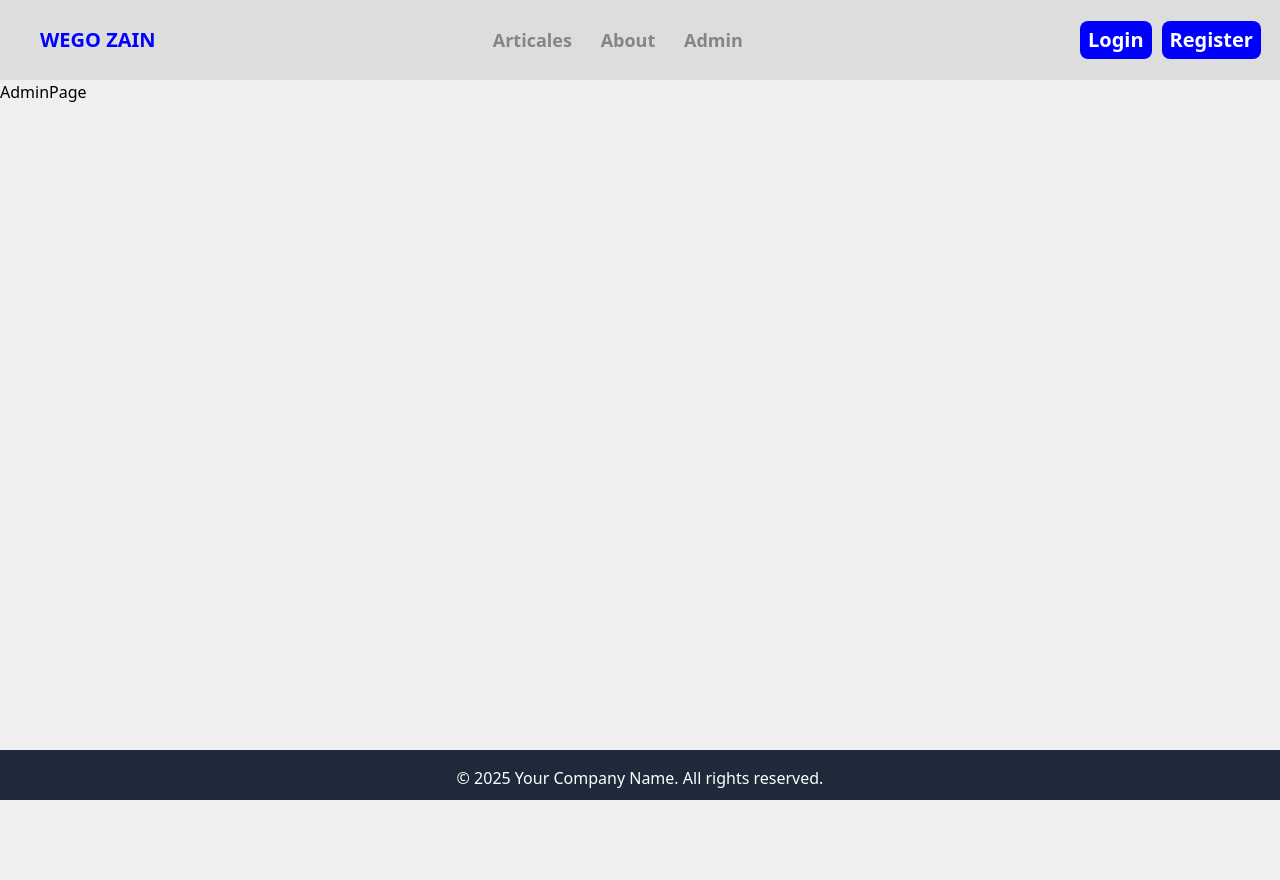
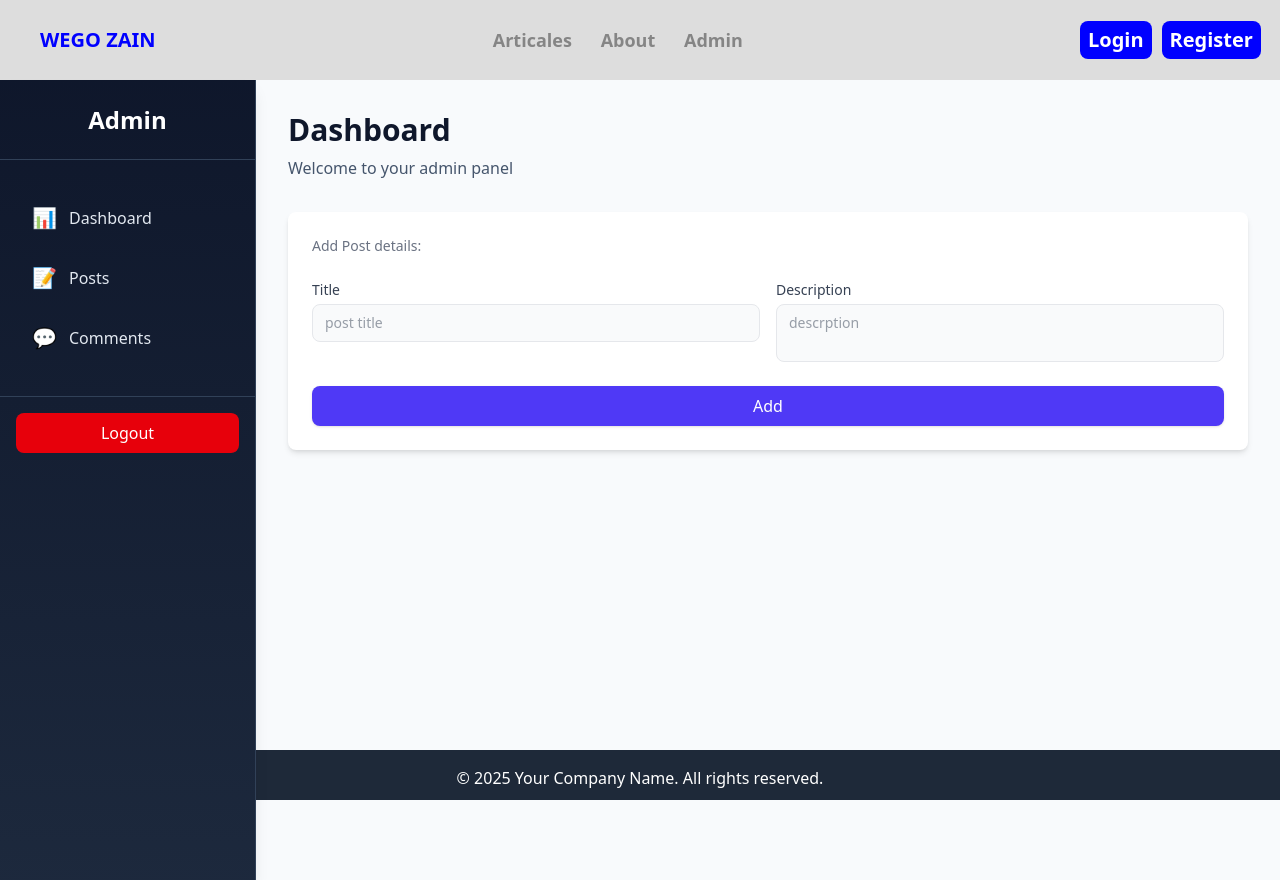
Before and after one commit to walidashraf0/first-next-app, a Next.js app: page /admin in a window 1280 px wide. Before the commit the page ends 800 px from the top, so only its background shows below. Built offline with nearby package versions, Linux system fonts and the light colour scheme.

Commit message:
Admin Page Design

```diff
--- /dev/null
+++ b/src/app/admin/AddPostForm.tsx
@@ -0,0 +1,62 @@
+"use client";
+
+import { useState } from "react";
+import { toast } from "react-toastify";
+
+const AddPostForm = () => {
+  const [title, setTitle] = useState("");
+  const [description, setDescription] = useState("");
+
+  const handleSubmit = (e: React.FormEvent) => {
+    e.preventDefault();
+    if (title === "") {
+      toast.error("title is required.");
+    } else if (description === "") {
+      toast.error("Description Is required.");
+    }
+    console.log({ title, description });
+  };
+
+  return (
+    <form onSubmit={handleSubmit} className="flex flex-col gap-6">
+      <p className="text-sm text-gray-500">Add Post details:</p>
+
+      <div className="grid grid-cols-1 md:grid-cols-2 gap-4">
+        <label htmlFor="title" className="flex flex-col text-sm text-gray-700">
+          <span className="mb-1">Title</span>
+          <input
+            type="text"
+            id="title"
+            placeholder="post title"
+            value={title}
+            onChange={(e) => setTitle(e.target.value)}
+            className="w-full px-3 py-2 border border-gray-200 rounded-lg bg-gray-50 focus:outline-none focus:ring-2 focus:ring-indigo-300"
+          />
+        </label>
+
+        <label
+          htmlFor="password"
+          className="flex flex-col text-sm text-gray-700"
+        >
+          <span className="mb-1">Description</span>
+          <textarea
+            id="descrption"
+            placeholder="descrption"
+            value={description}
+            onChange={(e) => setDescription(e.target.value)}
+            className="w-full px-3 py-2 border border-gray-200 rounded-lg bg-gray-50 focus:outline-none focus:ring-2 focus:ring-indigo-300 resize-none"
+          />
+        </label>
+      </div>
+
+      <button
+        type="submit"
+        className="w-full bg-indigo-600 text-white py-2 rounded-lg font-medium shadow-sm hover:bg-indigo-700 focus:outline-none focus:ring-2 focus:ring-indigo-300"
+      >
+        Add
+      </button>
+    </form>
+  );
+};
+
+export default AddPostForm;
--- /dev/null
+++ b/src/app/admin/AdminSidebar.tsx
@@ -0,0 +1,79 @@
+'use client'
+
+import React from 'react'
+import Link from 'next/link'
+
+interface NavItem {
+  href: string
+  label: string
+  icon: string
+}
+
+interface AdminSidebarProps {
+  isOpen?: boolean
+  onClose?: () => void
+}
+
+const AdminSidebar = ({ isOpen = true, onClose }: AdminSidebarProps) => {
+  const navItems: NavItem[] = [
+    { href: '/admin', label: 'Dashboard', icon: '📊' },
+    { href: '/admin/posts-table', label: 'Posts', icon: '📝' },
+    { href: '/admin/comments-table', label: 'Comments', icon: '💬' },
+  ]
+
+  return (
+    <>
+      {/* Mobile Overlay */}
+      {isOpen && (
+        <div
+          className="fixed inset-0 bg-black bg-opacity-50 md:hidden z-30"
+          onClick={onClose}
+        />
+      )}
+
+      {/* Sidebar */}
+      <aside
+        className={`fixed left-0 top-0 sm:top-0 md:top-auto h-screen w-64 bg-gradient-to-b from-slate-900 to-slate-800 border-r border-slate-700 shadow-lg transition-transform duration-300 ease-in-out z-40 ${
+          isOpen ? 'translate-x-0' : '-translate-x-full'
+        } md:translate-x-0 `}
+      >
+        {/* Close Button for Mobile */}
+        <button
+          onClick={onClose}
+          className="absolute top-4 right-4 md:hidden text-slate-200 hover:text-white text-2xl"
+        >
+          ✕
+        </button>
+
+        {/* Logo Section */}
+        <div className="flex items-center justify-center h-20 border-b border-slate-700">
+          <h1 className="text-2xl font-bold text-white">Admin</h1>
+        </div>
+
+        {/* Navigation */}
+        <nav className="flex-1 px-4 py-8 space-y-2">
+          {navItems.map((item) => (
+            <Link
+              key={item.href}
+              href={item.href}
+              className="flex items-center space-x-3 px-4 py-3 rounded-lg text-slate-200 hover:bg-slate-700 hover:text-white transition-all duration-200 group"
+              onClick={onClose}
+            >
+              <span className="text-xl group-hover:scale-110 transition-transform">{item.icon}</span>
+              <span className="font-medium">{item.label}</span>
+            </Link>
+          ))}
+        </nav>
+
+        {/* Footer Section */}
+        <div className="border-t border-slate-700 p-4">
+          <button className="w-full px-4 py-2 bg-red-600 hover:bg-red-700 text-white rounded-lg font-medium transition-colors duration-200">
+            Logout
+          </button>
+        </div>
+      </aside>
+    </>
+  )
+}
+
+export default AdminSidebar
--- /dev/null
+++ b/src/app/admin/comments-table/page.tsx
@@ -0,0 +1,8 @@
+
+const AdminCommentsTable = () => {
+  return (
+    <div>AdminCommentsTable</div>
+  )
+}
+
+export default AdminCommentsTable
--- /dev/null
+++ b/src/app/admin/layout.tsx
@@ -0,0 +1,59 @@
+'use client'
+
+import React, { useState } from "react";
+import AdminSidebar from "./AdminSidebar";
+
+interface IAdminDashboardLayoutProps {
+  children: React.ReactNode;
+}
+
+const AdminDashboardLayout = ({ children }: IAdminDashboardLayoutProps) => {
+  const [sidebarOpen, setSidebarOpen] = useState(false);
+
+  return (
+    <div className="flex min-h-screen bg-slate-50">
+      {/* Sidebar */}
+      <AdminSidebar isOpen={sidebarOpen} onClose={() => setSidebarOpen(false)} />
+
+      {/* Main Content Area */}
+      <main className="flex-1 md:ml-64 p-4 md:p-8">
+        <div className="max-w-5xl mx-auto">
+          {/* Header with Toggle Button */}
+          <div className="flex items-center justify-between mb-8">
+            <div>
+              <h2 className="text-3xl font-bold text-slate-900">Dashboard</h2>
+              <p className="text-slate-600 mt-2">Welcome to your admin panel</p>
+            </div>
+            {/* Mobile Menu Toggle */}
+            <button
+              onClick={() => setSidebarOpen(!sidebarOpen)}
+              className="md:hidden flex items-center justify-center w-10 h-10 rounded-lg bg-white border border-slate-300 hover:bg-slate-100 transition-colors"
+              aria-label="Toggle sidebar"
+            >
+              <svg
+                className="w-6 h-6 text-slate-700"
+                fill="none"
+                stroke="currentColor"
+                viewBox="0 0 24 24"
+              >
+                <path
+                  strokeLinecap="round"
+                  strokeLinejoin="round"
+                  strokeWidth={2}
+                  d="M4 6h16M4 12h16M4 18h16"
+                />
+              </svg>
+            </button>
+          </div>
+
+          {/* Content */}
+          <div className="bg-white rounded-lg shadow-md p-6">
+            {children}
+          </div>
+        </div>
+      </main>
+    </div>
+  );
+};
+
+export default AdminDashboardLayout;
--- a/src/app/admin/page.tsx
+++ b/src/app/admin/page.tsx
@@ -1,8 +1,9 @@
+import AddPostForm from "./AddPostForm"
 
 const AdminPage = () => {
   return (
     <div>
-      AdminPage
+      <AddPostForm />
     </div>
   )
 }
--- /dev/null
+++ b/src/app/admin/posts-table/page.tsx
@@ -0,0 +1,8 @@
+
+const AdminPostsTable = () => {
+  return (
+    <div>AdminPostsTable</div>
+  )
+}
+
+export default AdminPostsTable
--- a/src/app/layout.tsx
+++ b/src/app/layout.tsx
@@ -4,6 +4,7 @@ import "./globals.css";
 import Header from "@/components/header/Header";
 import Footer from "@/components/Footer/Footer";
 import { ToastContainer } from "react-toastify";
+import React from "react";
 
 const geistSans = Geist({
   variable: "--font-geist-sans",
@@ -20,11 +21,11 @@ export const metadata: Metadata = {
   description: "Generated by create next app",
 };
 
-export default function RootLayout({
-  children,
-}: Readonly<{
+interface IRootLayoutProps {
   children: React.ReactNode;
-}>) {
+}
+
+export default function RootLayout({ children }: IRootLayoutProps) {
   return (
     <html lang="en">
       <body
```
